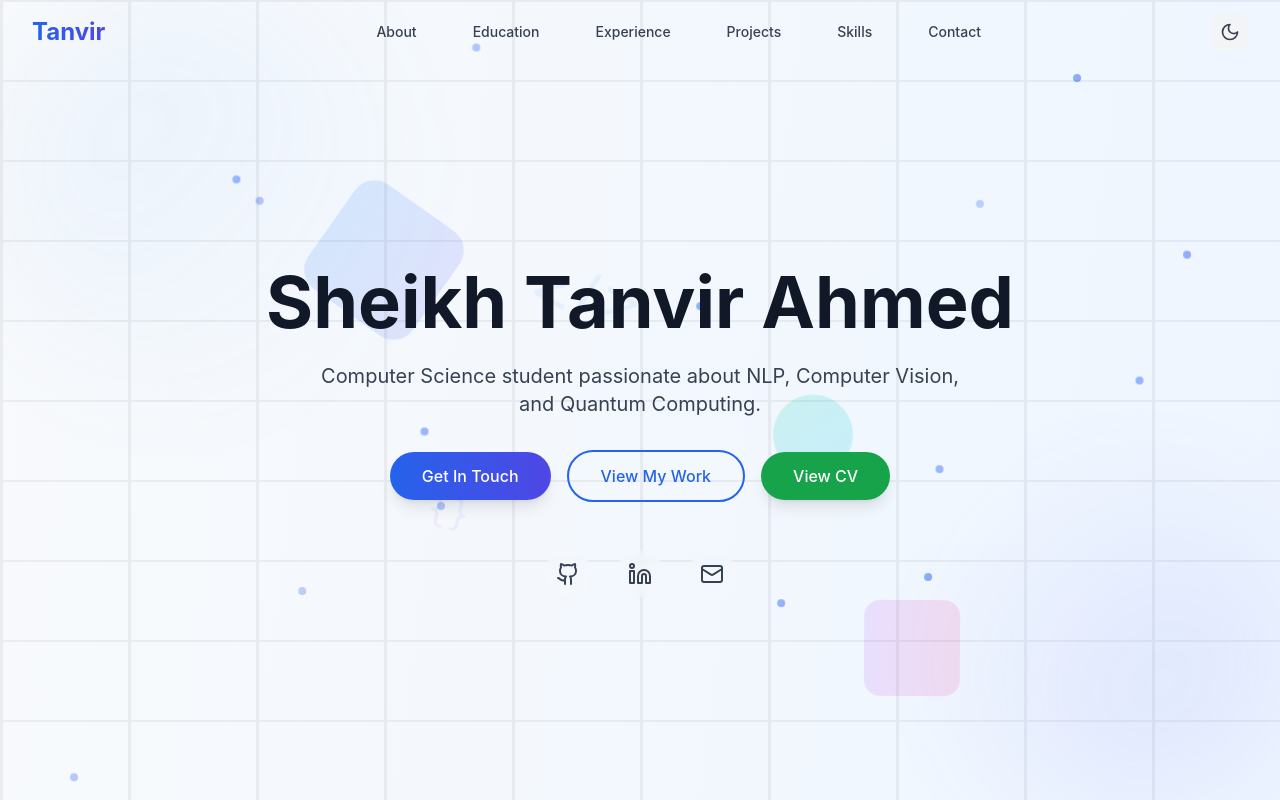
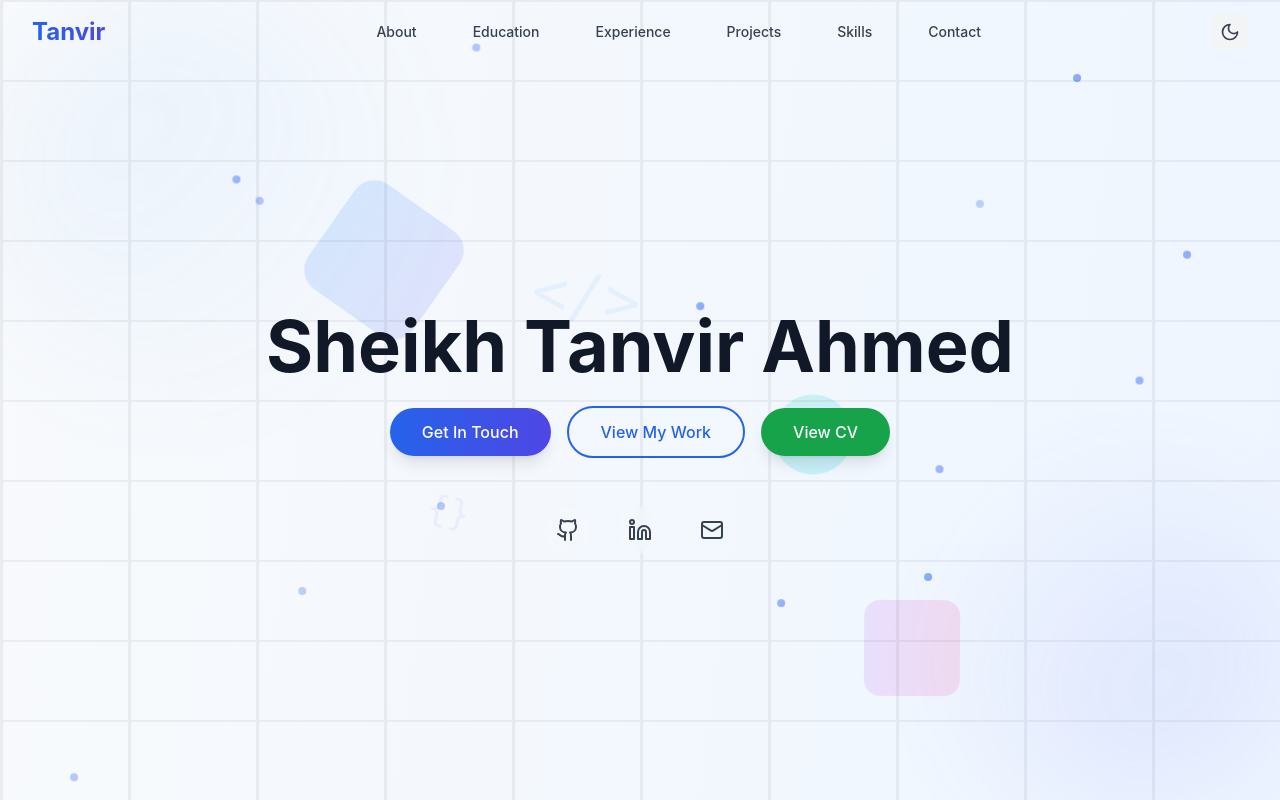
Before and after one commit to AhVir/AhVir.github.io_, a React (Vite) app: page / in a window 1280 px wide. Shown: the top 800 px of the page. Built offline with nearby package versions, Linux system fonts and the light colour scheme.

Commit message:
Edited: Hero.tsx

```diff
--- a/src/components/Hero.tsx
+++ b/src/components/Hero.tsx
@@ -85,9 +85,9 @@ const Hero = () => {
             </p>
           </div> */}
 
-          <p className="text-lg md:text-xl text-gray-700 dark:text-gray-300 mb-8 max-w-2xl mx-auto leading-relaxed">
+          {/* <p className="text-lg md:text-xl text-gray-700 dark:text-gray-300 mb-8 max-w-2xl mx-auto leading-relaxed">
             Computer Science student passionate about NLP, Computer Vision, and Quantum Computing.
-          </p>
+          </p> */}
 
           <div className="flex flex-col sm:flex-row items-center justify-center gap-4 mb-12">
             <a
```
